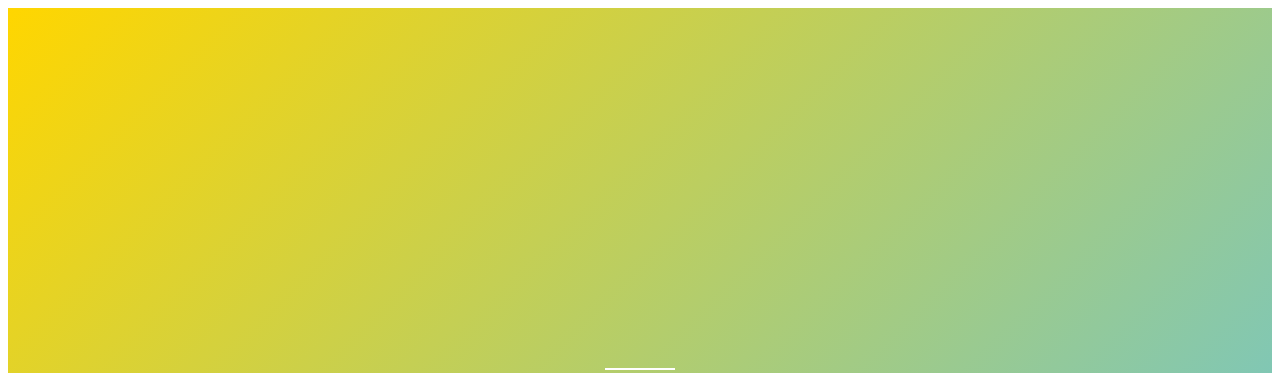
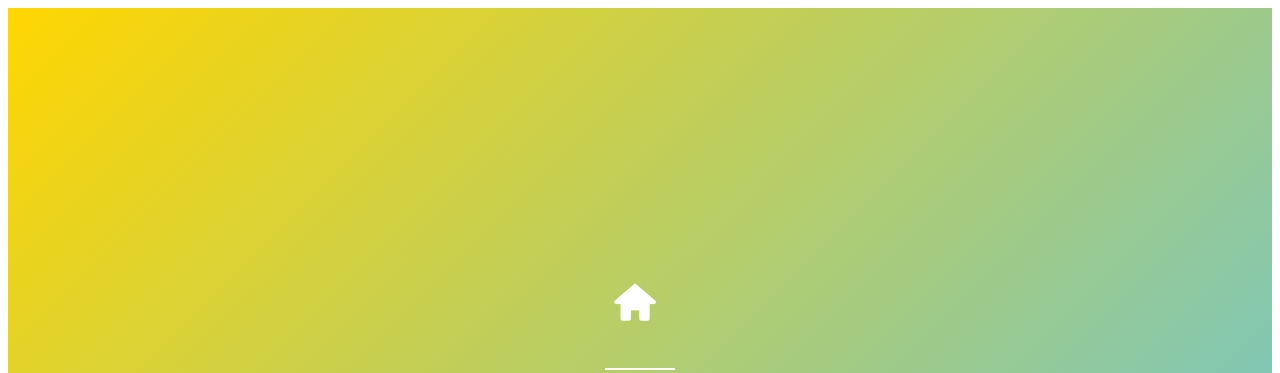
Before and after one commit to hilli2/coverbox.github.io, a plain HTML site: page index.html in a window 1280 px wide. Shown: the top 373 px of the page. Drawn offline with nearby package versions, Linux system fonts and the light colour scheme; files that its build step writes are made by us from their sources; files whose address does not match are found by name.

Commit message:
Update index.html

```diff
--- a/index.html
+++ b/index.html
@@ -8,6 +8,7 @@
 
 <link rel="stylesheet" type="text/css" href="https://hilli2.github.io/coverbox.github.io/style.css"/>
 <link rel="stylesheet" type="text/css" href="//fonts.googleapis.com/css?family=Oswald"/>
+<link rel='stylesheet' href='path/to/typicons.min.css' />
 
 <header id="header">
   <div class="main_nav">
```
